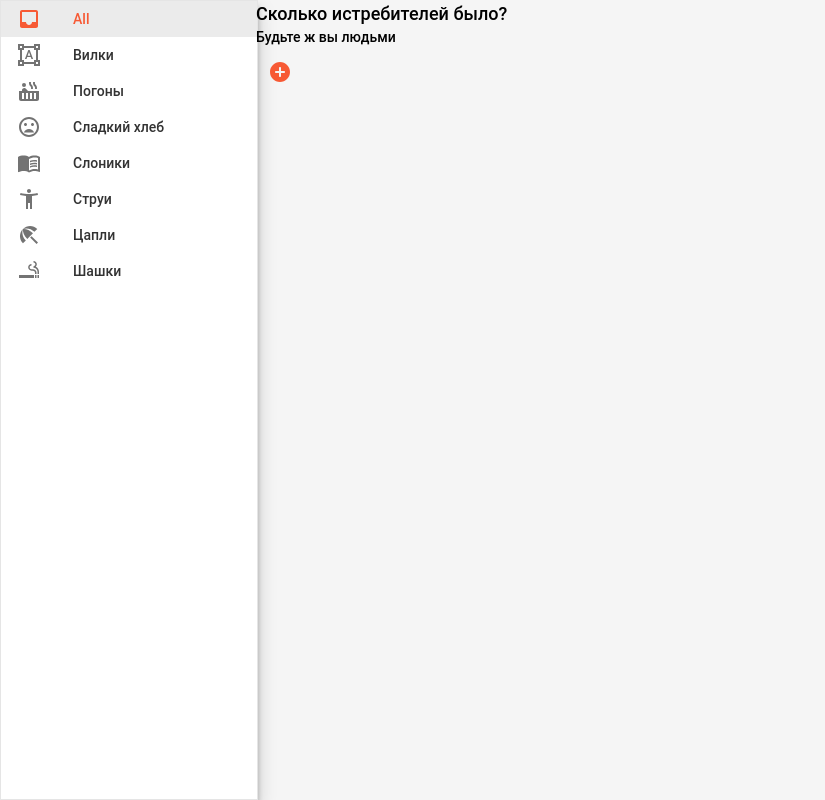
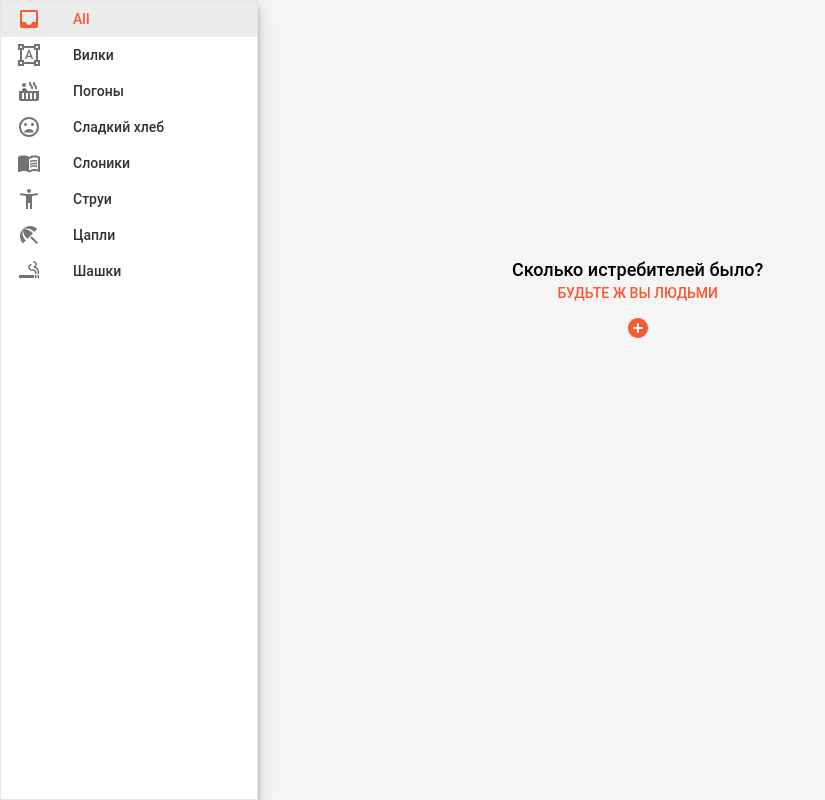
Before and after one commit to yukolonin/ToDoManager, a React (Create React App) app: page / in a window 1280 px wide. Shown: the whole page, without its empty margins (0-825 px from the left). Built offline with nearby package versions, Linux system fonts and the light colour scheme.

Commit message:
Start screen styled

```diff
--- a/src/TaskList.tsx
+++ b/src/TaskList.tsx
@@ -40,9 +40,8 @@ function TaskList(prop: {
     let taskListOut: Task[] = state.taskList.map((a) => (a))
 
     return (
-        <div className="task-list">
-            {/*{state.taskList !== [] ?*/}
-            {state.taskList.length !== 0 ? // Might be a nicer way to do the same
+        state.taskList.length !== 0 ? // Might be a nicer way to do the same
+            <div className="task-list">
                 <List>
                     <ListItem className='tasklist-header'>
                         <Typography className="tasklist-header-text" component='div'>
@@ -76,18 +75,18 @@ function TaskList(prop: {
                             </div>
                     ))}
                 </List>
-
-                :
-
-                <div className="tasklist-empty">
+            </div>
+            :
+            <div className="tasklist-empty">
+                <div className="tasklist-empty-item">
                     <Typography className="tasklist-empty-header">
                         <Box fontWeight='fontWeightMedium' fontSize='18px'>
                             Сколько истребителей было?
                         </Box>
                     </Typography>
-                    <Typography className="tasklist-empty-text">
+                    <Typography className="tasklist-empty-text" color='primary'>
                         <Box fontWeight='fontWeightMedium' fontSize='14px'>
-                            Будьте ж вы людьми
+                            БУДЬТЕ Ж ВЫ ЛЮДЬМИ
                         </Box>
                     </Typography>
                     <IconButton
@@ -99,8 +98,9 @@ function TaskList(prop: {
                         <AddCircleRoundedIcon />
                     </IconButton>
                 </div>
-            }
-        </div>
+            </div>
+
+
     )
 }
 
--- a/src/index.css
+++ b/src/index.css
@@ -49,6 +49,12 @@ code {
   margin-right: 20%;
   position: absolute;
   width: 40%;
+
+  display: flex;
+  flex-direction: column;
+  justify-content: center;
+
+  /*align-items: center;*/
   /*max-width: 600px;*/
   /*background: grey;*/
 }
@@ -64,6 +70,40 @@ code {
   position: absolute;
 
   /*left:20%;*/
+}
+
+
+.tasklist-empty{
+  margin-left: 20%;
+  margin-right: 20%;
+  width: 40%;
+
+  position: relative;
+  /*display: flex;*/
+  flex-direction: column;
+  justify-content: center;
+  align-items: center;
+
+}
+
+.tasklist-empty-item{
+
+  position: absolute;
+  display: flex;
+  margin-top: 50%;
+  left: 50%;
+  flex-direction: column;
+  justify-content: center;
+  align-items: center;
+}
+
+
+.tasklist-empty-header{
+
+}
+
+.tasklist-empty-text{
+
 }
 
 .add-button {
```
